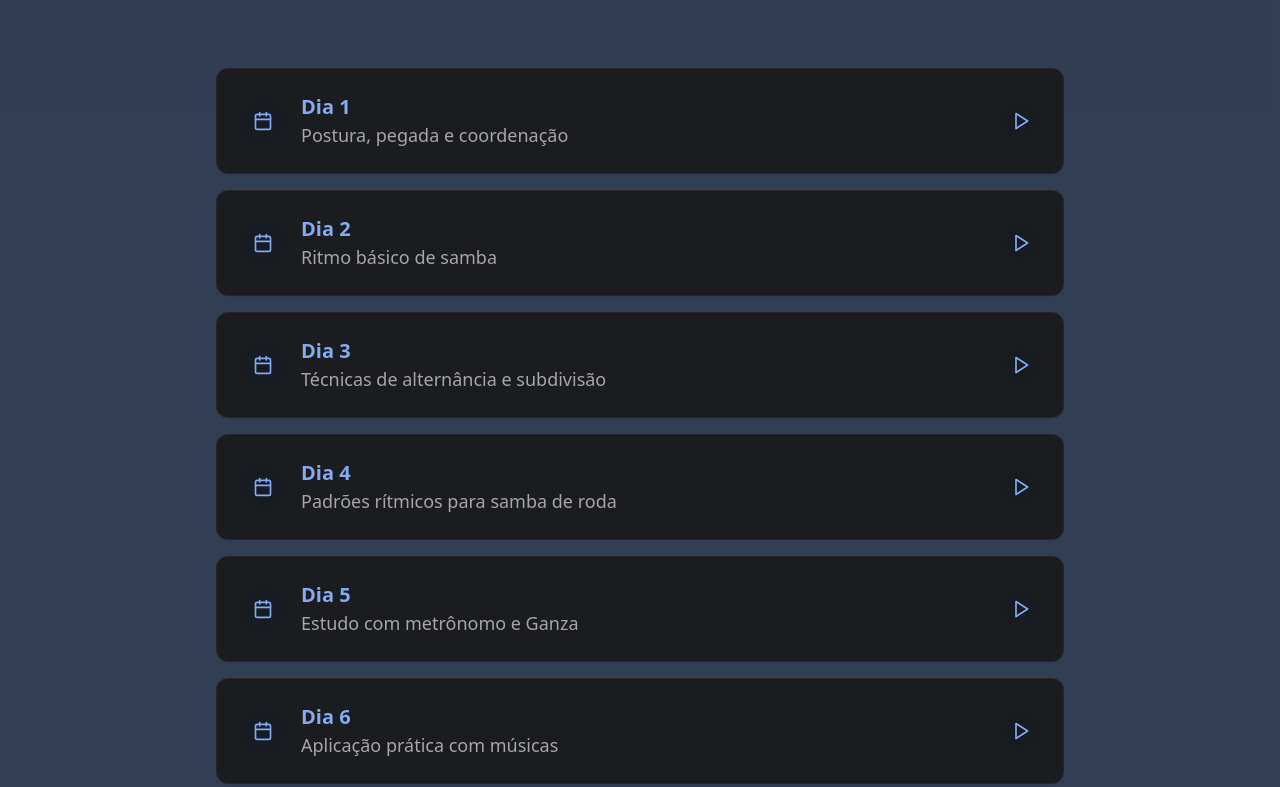
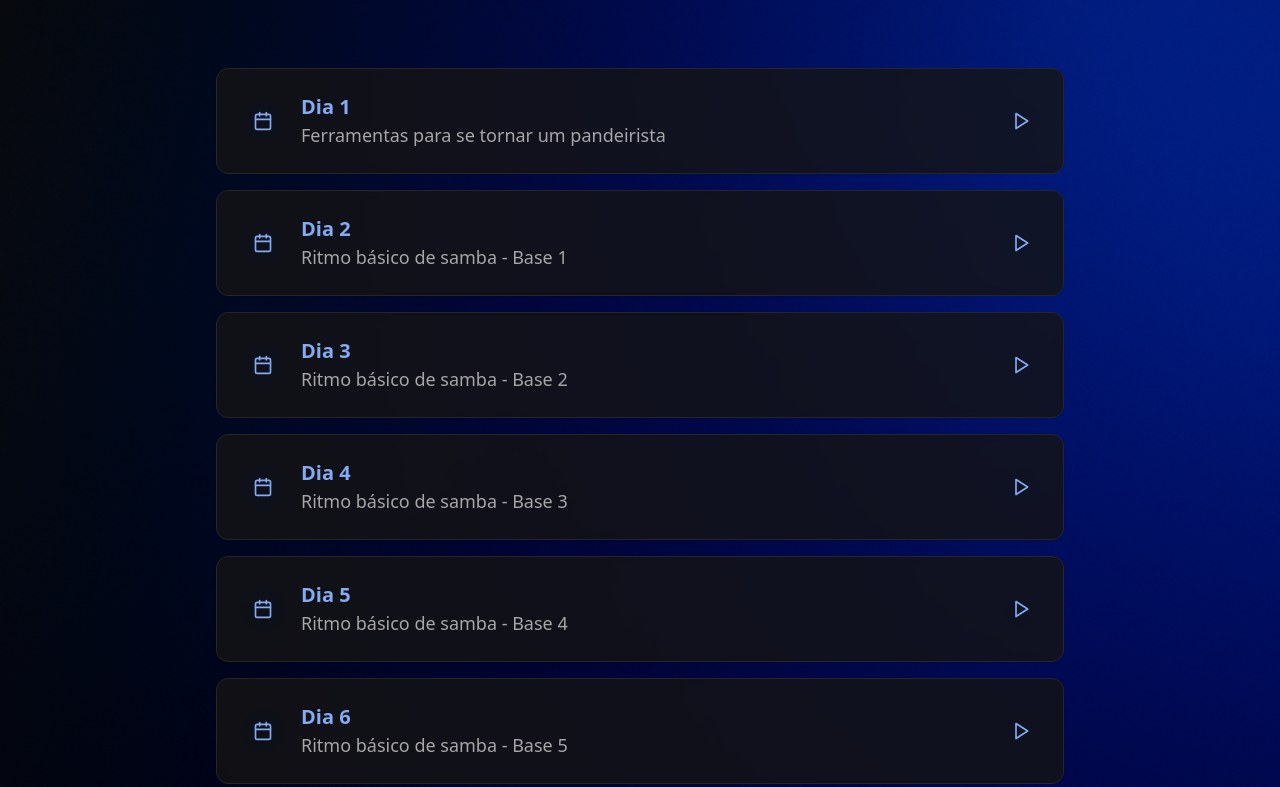
Before and after one commit to edilson-morais/toque-samba-no-pandeiro, a React (Vite) app: page / in a window 1280 px wide. Shown: the part 3193-3980 px from the top of the page. Built offline with nearby package versions, Linux system fonts and the light colour scheme.

Commit message:
Atualiza seção Currículo
Atualiza o conteúdo da seção "O Que Você Vai Aprender em 7 Dias" e troca o background da seção para a imagem fornecida.

```diff
--- a/src/components/CurriculumSection.tsx
+++ b/src/components/CurriculumSection.tsx
@@ -3,18 +3,19 @@ import { Calendar, Play } from "lucide-react";
 
 export const CurriculumSection = () => {
   const curriculum = [
-    { day: "Dia 1", content: "Postura, pegada e coordenação" },
-    { day: "Dia 2", content: "Ritmo básico de samba" },
-    { day: "Dia 3", content: "Técnicas de alternância e subdivisão" },
-    { day: "Dia 4", content: "Padrões rítmicos para samba de roda" },
-    { day: "Dia 5", content: "Estudo com metrônomo e Ganza" },
-    { day: "Dia 6", content: "Aplicação prática com músicas" },
+    { day: "Dia 1", content: "Ferramentas para se tornar um pandeirista" },
+    { day: "Dia 2", content: "Ritmo básico de samba - Base 1" },
+    { day: "Dia 3", content: "Ritmo básico de samba - Base 2" },
+    { day: "Dia 4", content: "Ritmo básico de samba - Base 3" },
+    { day: "Dia 5", content: "Ritmo básico de samba - Base 4" },
+    { day: "Dia 6", content: "Ritmo básico de samba - Base 5" },
     { day: "Dia 7", content: "Tocar seu primeiro samba completo" }
   ];
 
   return (
-    <section className="py-20 bg-secondary/30">
-      <div className="container max-w-4xl mx-auto px-6">
+    <section className="py-20 bg-cover bg-center bg-no-repeat relative" style={{ backgroundImage: 'url(/lovable-uploads/5ca836ff-ce37-47c3-9f9d-ed762cca215b.png)' }}>
+      <div className="absolute inset-0 bg-black/30"></div>
+      <div className="container max-w-4xl mx-auto px-6 relative z-10">
         <div className="text-center mb-16">
           <h2 className="text-4xl md:text-5xl font-bold mb-6 text-foreground">
             📅 O Que Você Vai Aprender em 7 Dias
```
Also changed, not shown: public/lovable-uploads/5ca836ff-ce37-47c3-9f9d-ed762cca215b.png (added).
